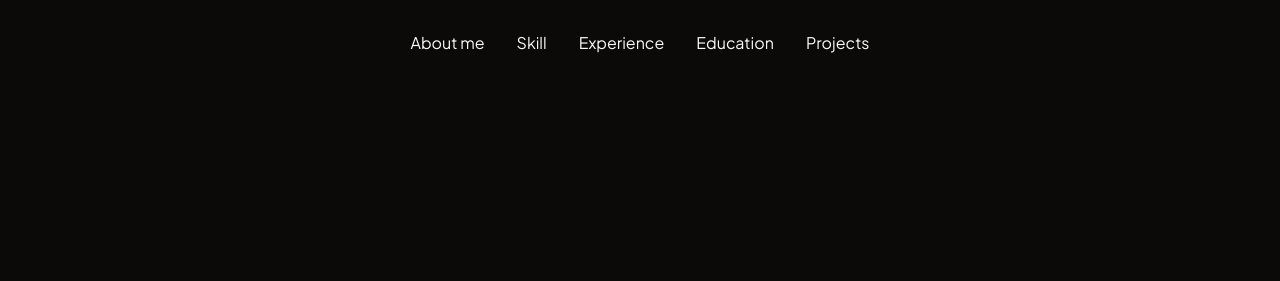
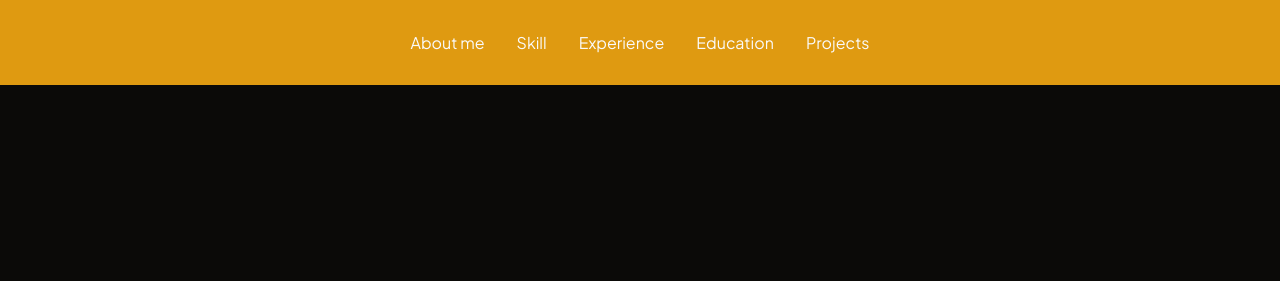
Before and after one commit to amithkv246/portfolio, a plain HTML site: page index.html in a window 1280 px wide. Shown: the top 281 px of the page. Drawn offline with Linux system fonts and the light colour scheme.

Commit message:
Added some styling.

```diff
--- a/style.css
+++ b/style.css
@@ -18,7 +18,7 @@ body {
 }
 
 header {
-    background-color: #0b0a08;
+    background-color: #df9a11;
     padding: 2rem 5rem;
 }
 
@@ -105,15 +105,19 @@ nav {
     0% {
         box-shadow: 0px 0px 20px 3.5px rgb(255, 0, 0);
     }
+
     25% {
         box-shadow: 0px 0px 30px 3.5px rgb(38, 0, 255);
     }
+
     50% {
         box-shadow: 0px 0px 20px 3.5px rgb(255, 0, 0);
     }
+
     75% {
         box-shadow: 0px 0px 30px 3.5px rgb(38, 0, 255);
     }
+
     100% {
         box-shadow: 0px 0px 20px 3.5px rgb(255, 0, 0);
     }
@@ -131,6 +135,7 @@ nav {
     gap: 1rem;
     margin-bottom: 1rem;
 }
+
 .duration {
     background-color: #000;
     color: #fff;
@@ -153,6 +158,7 @@ nav {
 
 
 }
+
 .month {
     background-color: #000;
     color: #fff;
```
